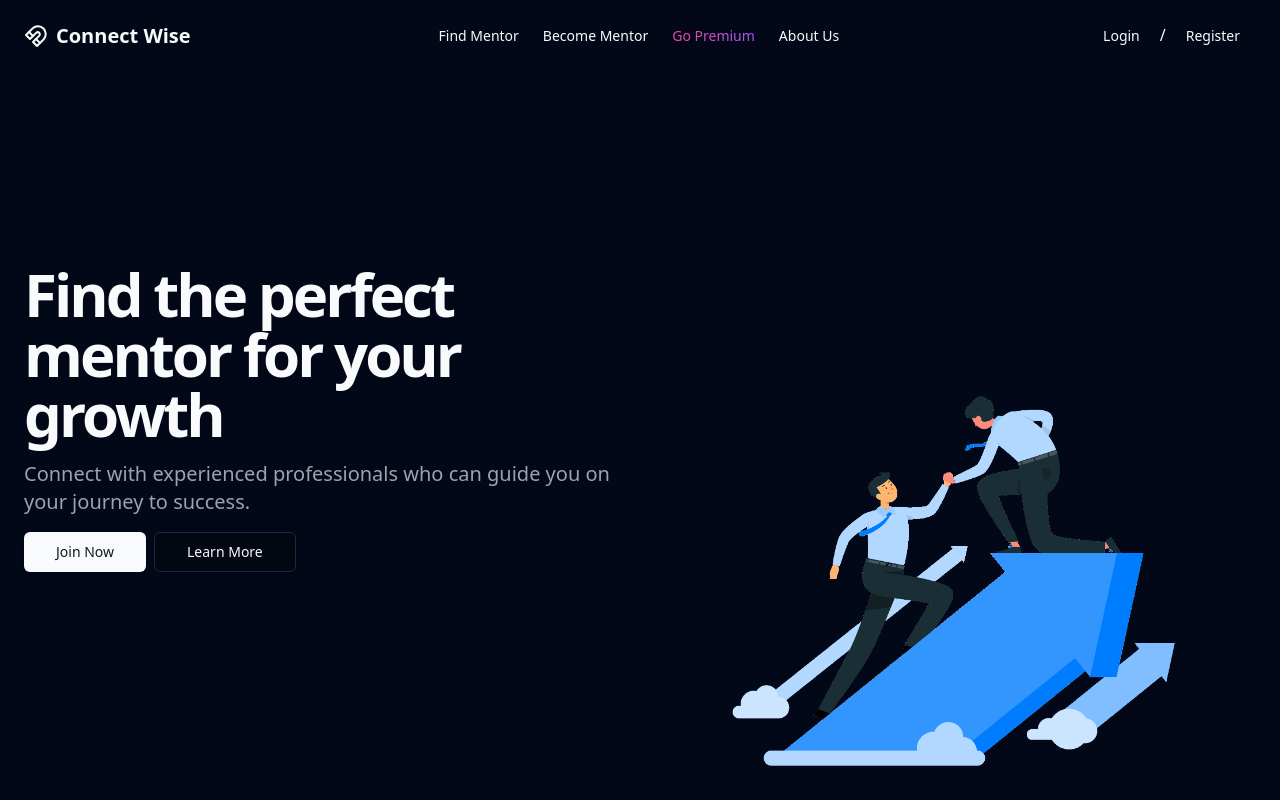
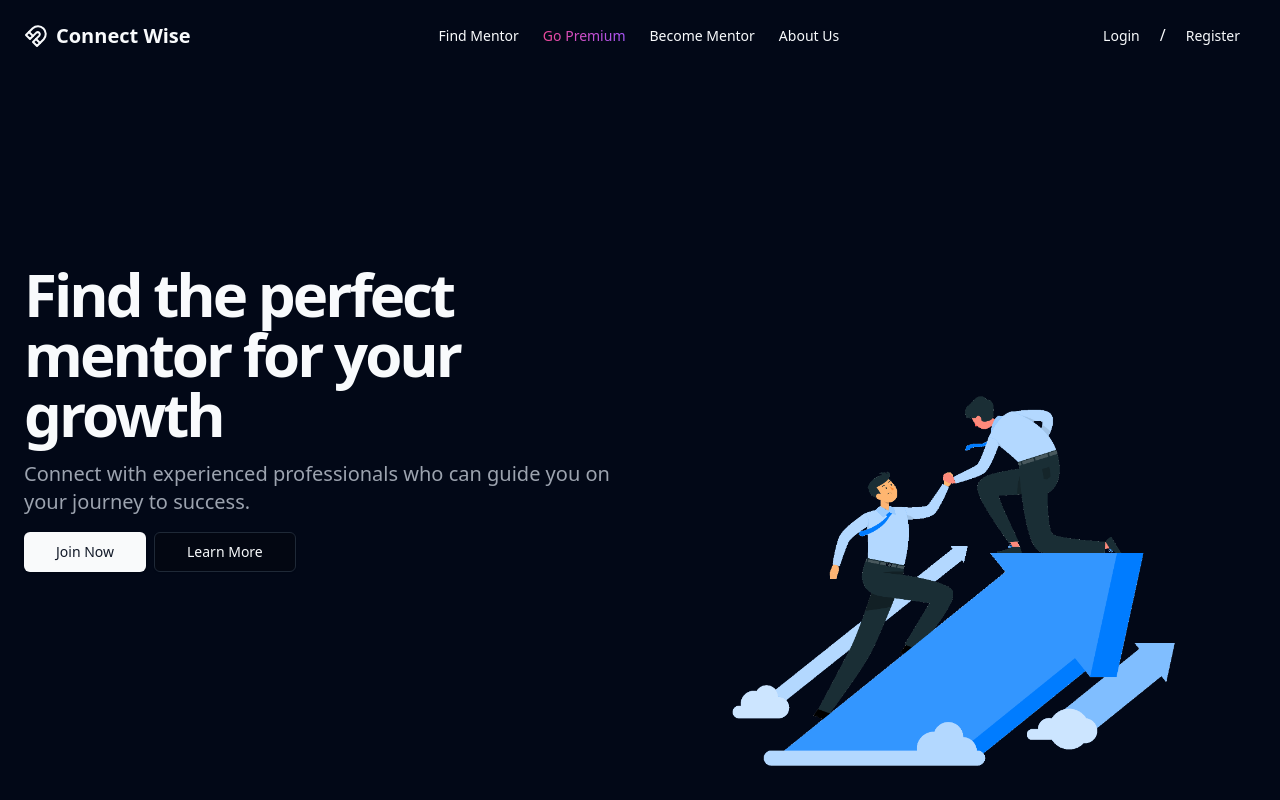
Before and after one commit to aliraza5490/connect-wise-frontend, a React (Vite) app: page / in a window 1280 px wide. Shown: the top 800 px of the page. Built offline with nearby package versions, Linux system fonts and the light colour scheme.

Commit message:
adjust header links

```diff
--- a/src/components/PageHeader.jsx
+++ b/src/components/PageHeader.jsx
@@ -17,17 +17,18 @@ function PageHeader() {
           Find Mentor
         </Link>
         <Link
+          className="text-sm font-medium hover:underline underline-offset-4 text-transparent bg-gradient-to-r from-pink-500 to-purple-500 bg-clip-text"
+          to="/pricing"
+        >
+          Go Premium
+        </Link>
+        <Link
           className="text-sm font-medium hover:underline underline-offset-4"
           to="/become-mentor"
         >
           Become Mentor
         </Link>
-        <Link
-          className="text-sm font-medium hover:underline underline-offset-4 text-transparent bg-gradient-to-r from-pink-500 to-purple-500 bg-clip-text"
-          to="/pricing"
-        >
-          Go Premium
-        </Link>
+
         <Link
           className="text-sm font-medium hover:underline underline-offset-4"
           to="/about"
```
